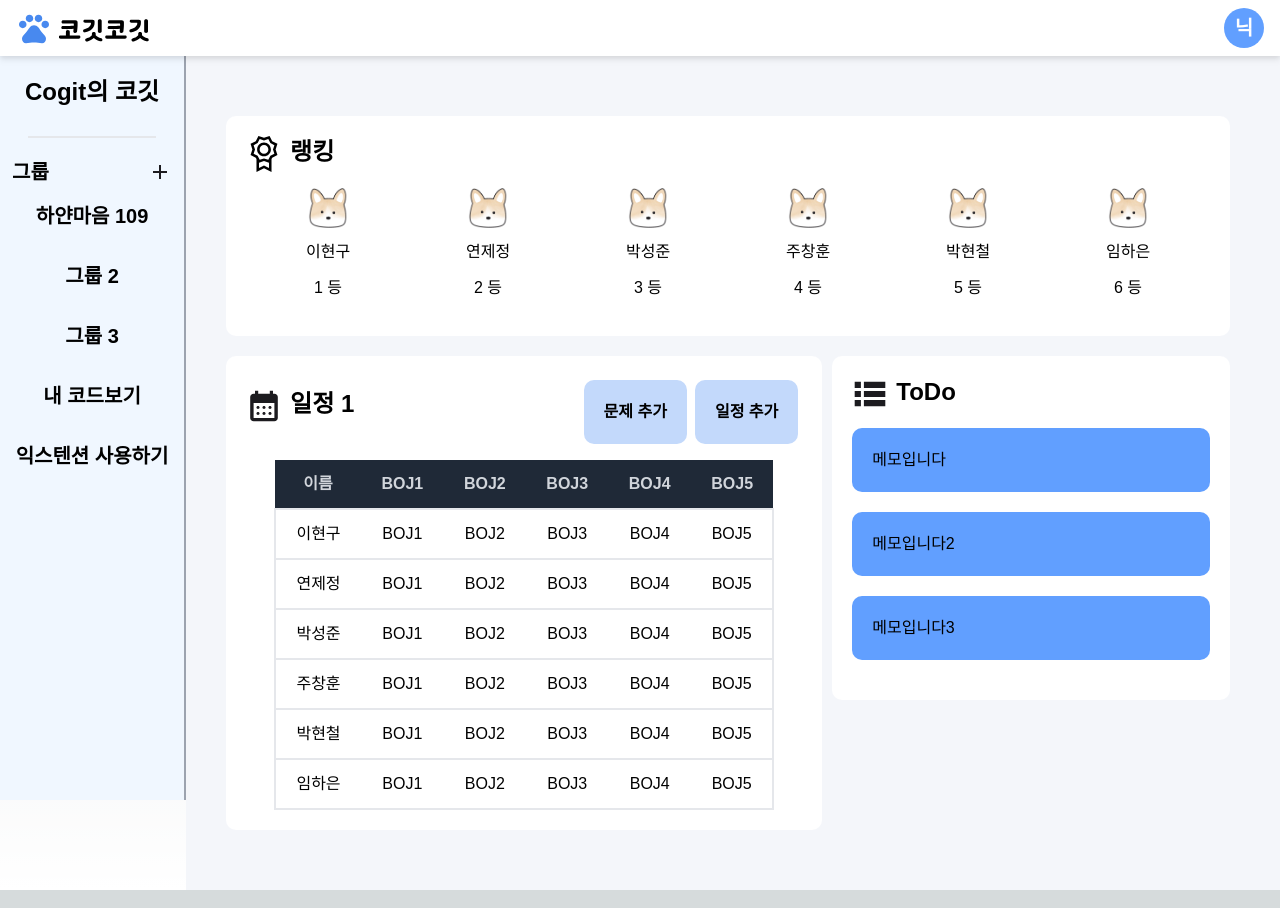
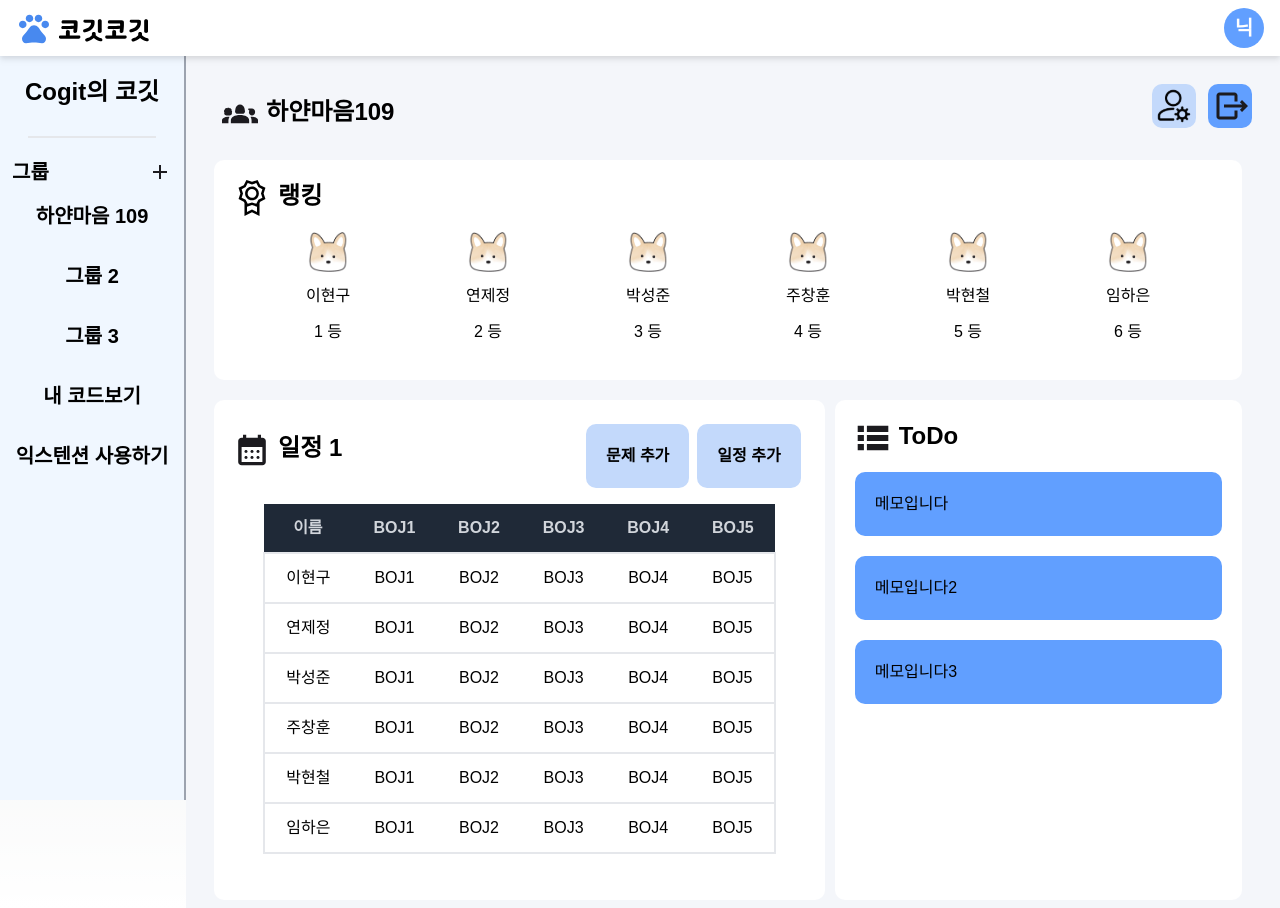
Before and after one commit to jeno8522/CogitCogit, a Next.js app in the folder Frontend/: page /group in a window 1280 px wide. Built offline with nearby package versions, Linux system fonts and the light colour scheme; a web font is replaced by a local one.

Commit message:
feat: 그룹 페이지 그룹명 추가

```diff
--- a/Frontend/src/app/group/page.jsx
+++ b/Frontend/src/app/group/page.jsx
@@ -4,14 +4,32 @@ import React from 'react';
 import Ranking from './Ranking/Ranking';
 import Schedule from './Schedule/Schedule';
 import ToDoList from './ToDo/ToDoList';
+import Button from '@/components/Button';
+import SettingIcon from '@/icons/setting.svg';
+import ExitIcon from '@/icons/exit.svg';
+import GroupIcon from '@/icons/group.svg';
 
 function page() {
   return (
-    <div className="m-10">
+    <div className="m-7">
+      <div className="flex justify-between">
+        <div className="flex pt-3 pl-2">
+          <GroupIcon width={36} height={36} />
+          <div className="pl-2 text-2xl font-bold">하얀마음109</div>
+        </div>
+        <div>
+          <Button className="p-1 mb-3 mr-3 rounded-small bg-primary">
+            <SettingIcon alt="settingIcon" width={36} height={36} />
+          </Button>
+          <Button className="p-1 mb-3 rounded-small bg-hover hover:bg-warning">
+            <ExitIcon alt="settingIcon" width={36} height={36} />
+          </Button>
+        </div>
+      </div>
       <div className="flex justify-center w-full">
         <Ranking />
       </div>
-      <div className="flex justify-between w-full">
+      <div className="flex justify-between w-full h-[500px]">
         <Schedule />
         <ToDoList />
       </div>
```
